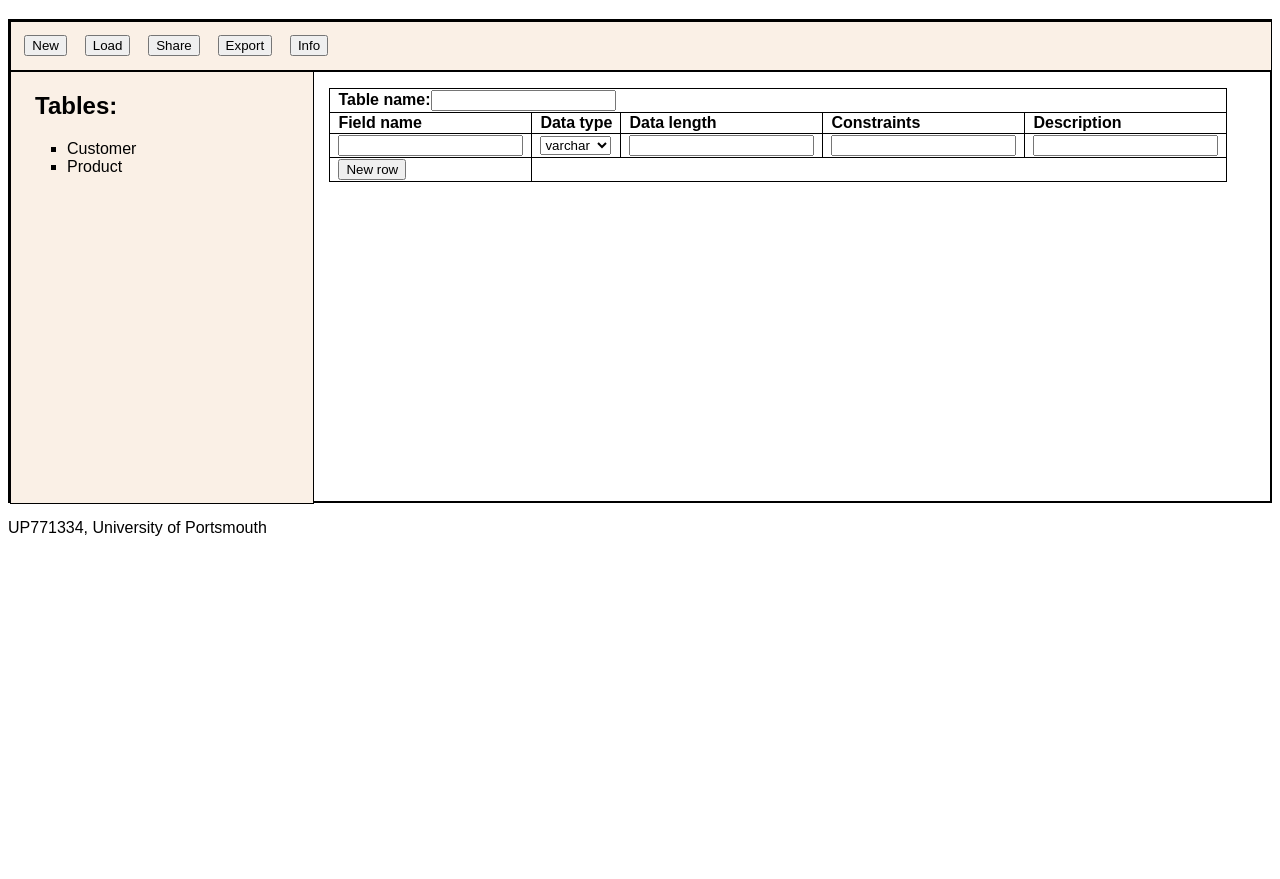
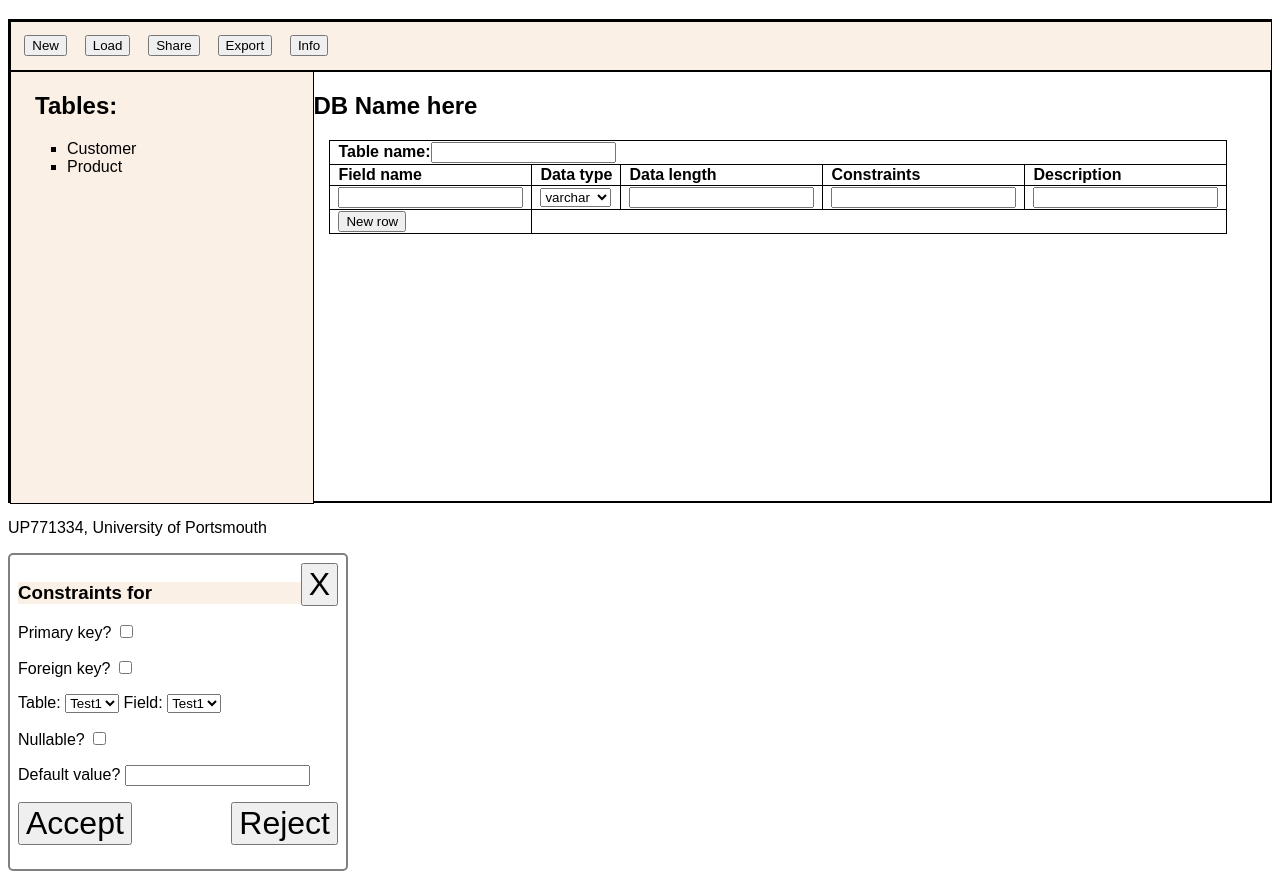
Before and after one commit to pompeypigeon/DDDesigner, a website: page static/index.html in a window 1280 px wide. Shown: the part 61-940 px from the top of the page. Before the commit the page ends 800 px from the top, so only its background shows below. Drawn offline with Linux system fonts and the light colour scheme.

Commit message:
Added constrains popup initial code

```diff
--- a/server.js
+++ b/server.js
@@ -31,11 +31,12 @@ app.get('/', function(req,res){
 	res.sendFile(__dirname + '/static/index.html');
 });
 
+//=== Add these to separate routers when ready
+
+//dictionary
 app.get('/dictionary/:id', getDictionary);
 app.get('/dictionary/:id/tables', getDictTables);
 app.get('/dictionary/:id/tables/:name', getFieldsFromTable);
-
-
 
 //users
 app.get('/user/:id', getUser);
@@ -74,7 +75,6 @@ function getFieldsFromTable(req, res){
 		res.send(JSON.stringify(result));
 	});
 }
-
 
 function getUser(req,res){
 	res.send("Get user" + req.params.id)
--- a/static/index.html
+++ b/static/index.html
@@ -16,6 +16,7 @@
 				<button id=info>Info</button>
 			</aside>
 			<div id=tableContainer>
+				<h2 id=dbName>DB Name here</h2>
 				<table id=dictionaryTable>
 					<tr id=tableName>
 						<th colspan=6>Table name:<input type=text></th>
@@ -53,6 +54,22 @@
 		</div>
 		<footer>
 			<p>UP771334, University of Portsmouth</p>
+			<div id=constraintsPopup>
+				<button id=close>X</button>
+				<h3>Constraints for <span id=constraintsForFieldName></span></h3>
+				<p>Primary key? <input id=pk type=checkbox></p>
+				<p>Foreign key? <input id=fk type=checkbox></p>
+				<p> Table: <select id=fkTable>
+											<option>Test1</option>
+										</select>
+						Field: <select id=fkAttr>
+											<option>Test1</option>
+										</select>
+				</p>
+				<p>Nullable? <input id=nullable type=checkbox></p>
+				<p>Default value? <input id=defaultVal></p>
+				<p><button id=acceptCon>Accept</button><button id=rejectCon>Reject</button></p>
+			</div>
 		</footer>
 	</body>
 	<!--<script src=socket.io/socket.io.js></script>-->
--- a/static/js/client.js
+++ b/static/js/client.js
@@ -1,18 +1,13 @@
 'use strict'
-var url = window.location.href;
+var url = window.location.href,
+    socket = io();
 
 //query selectors
 document.querySelector('#load').addEventListener('click', getDictionary);
 
 
 function getDictionary(){
-  //get dictID from webpage, for now do 8212
-  var xhr = new XMLHttpRequest;
-  xhr.addEventListener('load', function(){
-    document.querySelector('#tableContainer').textContent = this.responseText;
-  });
-  xhr.open('GET', url + 'dictionary/8212');
-  xhr.send();
+  var promised = new Promise(() => {})
 }
 /*
 Functions I need
--- a/static/style.css
+++ b/static/style.css
@@ -61,6 +61,25 @@ body{
 	margin-left: 1em;
 }
 
-#list ul li{
+#constraintsPopup{
+	border: 2px solid grey;
+	border-radius: 5px;
+	width: 20em;
+	padding: 0.5em;
+}
 
+#constraintsPopup button{
+	font-size: 200%;
 }
+
+#constraintsPopup #close{
+	float: right;
+}
+
+#constraintsPopup h3{
+	background-color: Linen;s
+}
+
+#constraintsPopup #rejectCon{
+	float: right;
+}
```
Also changed, not shown: 1 other file.
